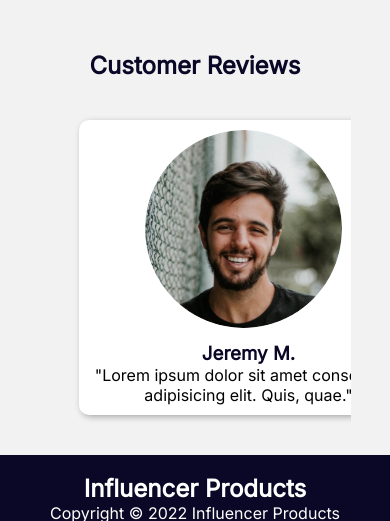
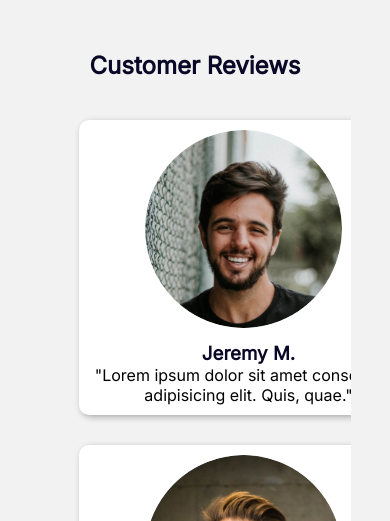
Before and after one commit to mehrazhossain/influencer-products-asgmt, a plain HTML site: page index.html in a window 390 px wide. Shown: the part 4926-5447 px from the top of the page. Drawn offline with Linux system fonts and the light colour scheme.

Commit message:
responsiveness added v2

```diff
--- a/styles/style.css
+++ b/styles/style.css
@@ -294,6 +294,9 @@ footer > i {
   .card {
     grid-template-columns: repeat(1, 1fr);
   }
+  .customer-review {
+    grid-template-columns: repeat(1, 1fr);
+  }
 }
 /* Tablet Devices*/
 @media only screen and (min-width: 688px) and (max-width: 992px) {
```
